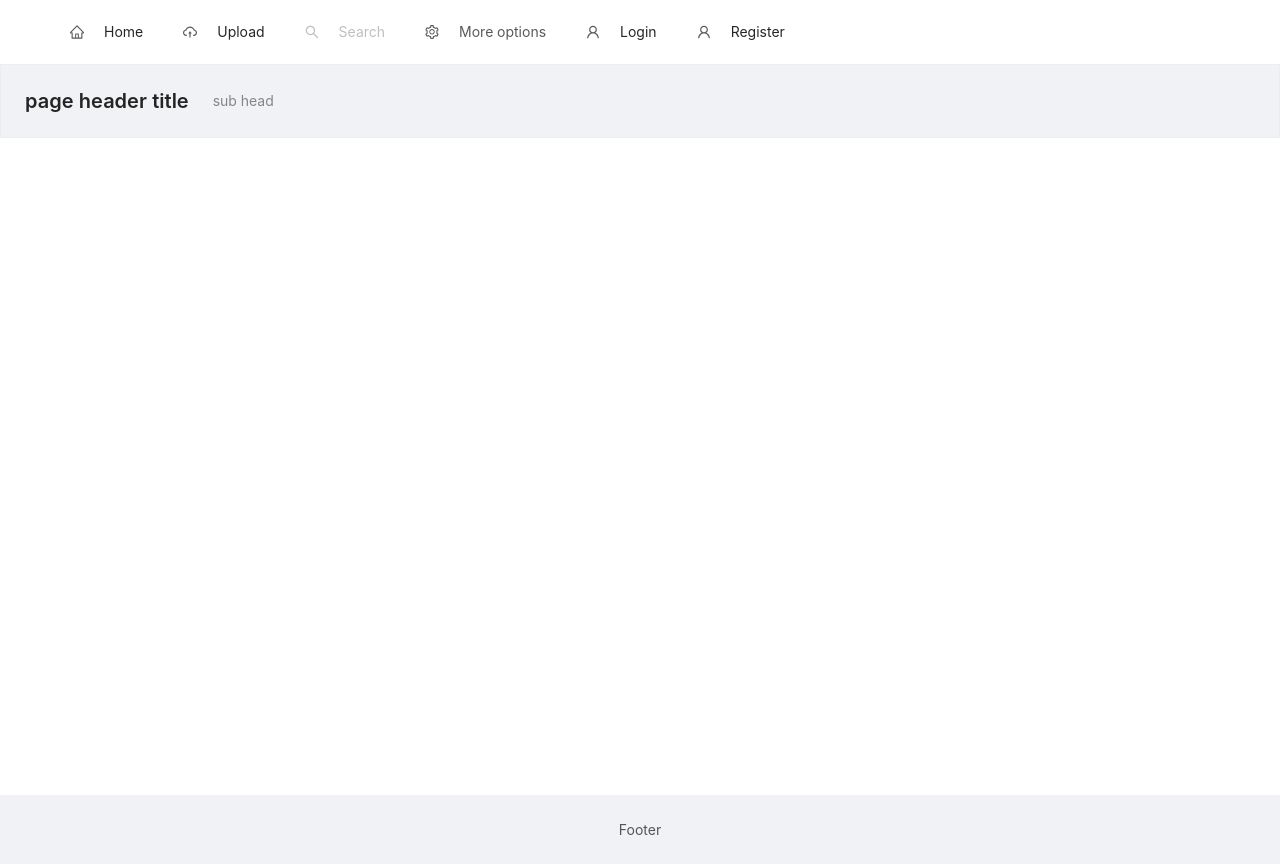
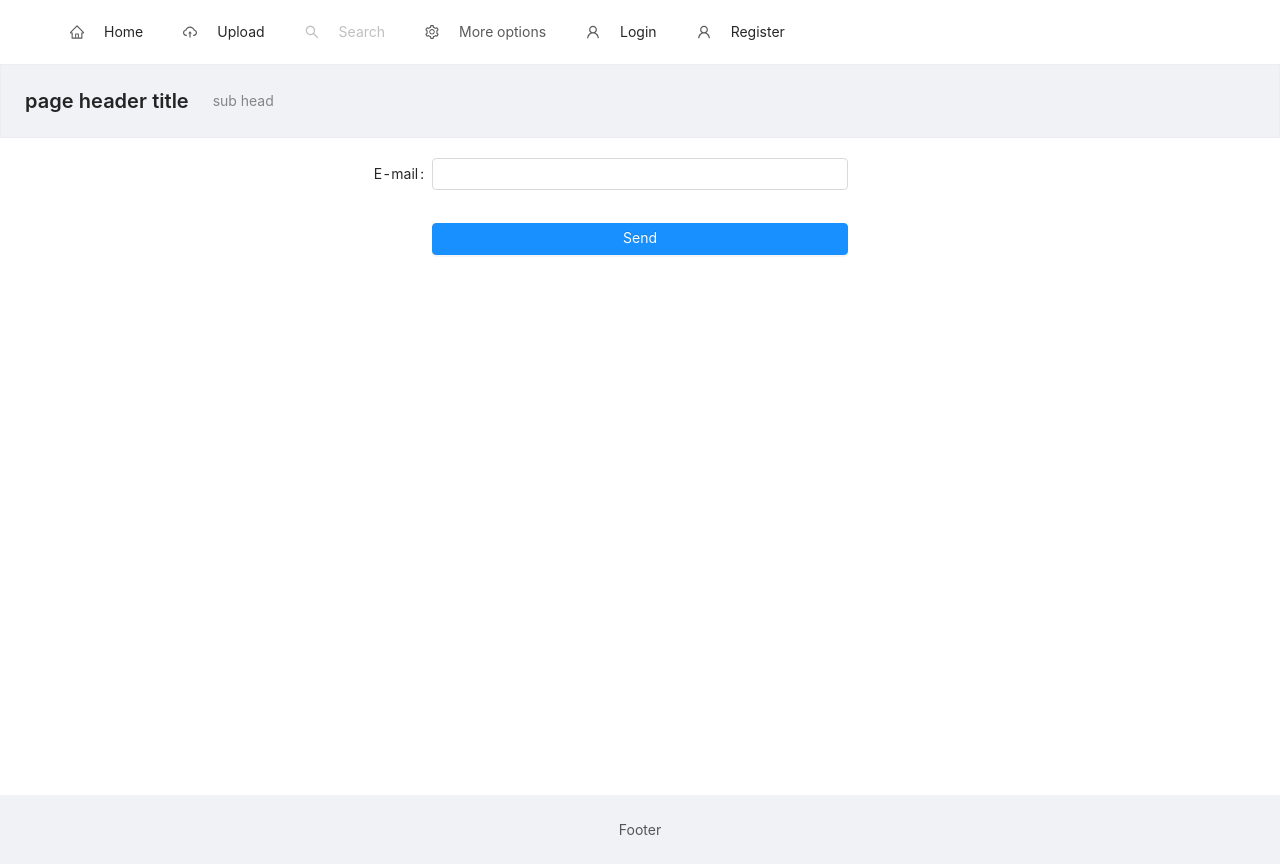
Before and after one commit to Jerkovic/starter-kit, a React app: page /restore in a window 1280 px wide. Built offline with nearby package versions, Linux system fonts and the light colour scheme; no server answers.

Commit message:
dev progress

```diff
--- a/src/App.tsx
+++ b/src/App.tsx
@@ -12,6 +12,7 @@ import firebaseWrapper from "./services/firebaseWrapper";
 import {RootStore} from "./stores/RootStore";
 import {Home, Login, SignUpView} from "./views";
 import {UploadView} from "./views/UploadView";
+import {RestorePassword} from "./views/RestorePassword";
 
 interface AppProps {
     rootStore: RootStore;
@@ -34,6 +35,11 @@ const App = (props: AppProps) => {
                         <Route exact path="/" component={Home} />
                         <Route exact path="/login" component={Login} />
                         <Route exact path="/register" component={SignUpView} />
+                        <Route
+                            exact
+                            path="/restore"
+                            component={RestorePassword}
+                        />
                         <PrivateRoute
                             exact
                             path="/upload"
--- a/src/services/firebaseWrapper.ts
+++ b/src/services/firebaseWrapper.ts
@@ -46,6 +46,10 @@ class Firebase {
     public async register(email: string, password: string) {
         return this.auth.createUserWithEmailAndPassword(email, password);
     }
+
+    public async sendPasswordResetEmail(email: string) {
+        return this.auth.sendPasswordResetEmail(email);
+    }
 }
 const firebaseWrapper = new Firebase();
 export default firebaseWrapper;
--- a/src/views/Login.tsx
+++ b/src/views/Login.tsx
@@ -84,6 +84,10 @@ export const Login = () => {
                 </Form.Item>
 
                 <Form.Item {...tailLayout}>
+                    <Link to={`/restore`}>Forgotten password?</Link>
+                </Form.Item>
+
+                <Form.Item {...tailLayout}>
                     <Button
                         block
                         loading={submitted}
--- a/src/views/RestorePassword.tsx
+++ b/src/views/RestorePassword.tsx
@@ -1,5 +1,73 @@
 import * as React from "react";
+import {Form, Input, message} from "antd/es";
+import {Button} from "antd";
+import firebaseWrapper from "../services/firebaseWrapper";
+
+const layout = {
+    labelCol: {span: 8},
+    wrapperCol: {span: 8}
+};
+
+const tailLayout = {
+    wrapperCol: {offset: 8, span: 8}
+};
 
 export const RestorePassword = () => {
-    return <div></div>;
+    const [email, setEmail] = React.useState("");
+    const [submitted, setSubmitted] = React.useState(false);
+
+    async function sendPasswordResetEmail() {
+        try {
+            await firebaseWrapper.sendPasswordResetEmail(email);
+        } catch (error) {
+            throw error;
+        }
+    }
+
+    const onFinish = (values: any) => {
+        setSubmitted(true);
+        sendPasswordResetEmail()
+            .then(() => {
+                message.info("Email was sent");
+                setSubmitted(false);
+            })
+            .catch((e) => {
+                setSubmitted(false);
+                message.error(e.message);
+            });
+    };
+
+    return (
+        <div>
+            <Form
+                {...layout}
+                name="login-form"
+                initialValues={{remember: true}}
+                hideRequiredMark
+                onFinish={onFinish}
+                onFinishFailed={() => console.log("finish fail")}>
+                <Form.Item
+                    label="E-mail"
+                    name="email"
+                    rules={[
+                        {required: true, message: "Please input your e-mail."}
+                    ]}>
+                    <Input
+                        onChange={(e) => setEmail(e.target.value)}
+                        value={email}
+                    />
+                </Form.Item>
+
+                <Form.Item {...tailLayout}>
+                    <Button
+                        block
+                        loading={submitted}
+                        type="primary"
+                        htmlType="submit">
+                        Send
+                    </Button>
+                </Form.Item>
+            </Form>
+        </div>
+    );
 };
```
